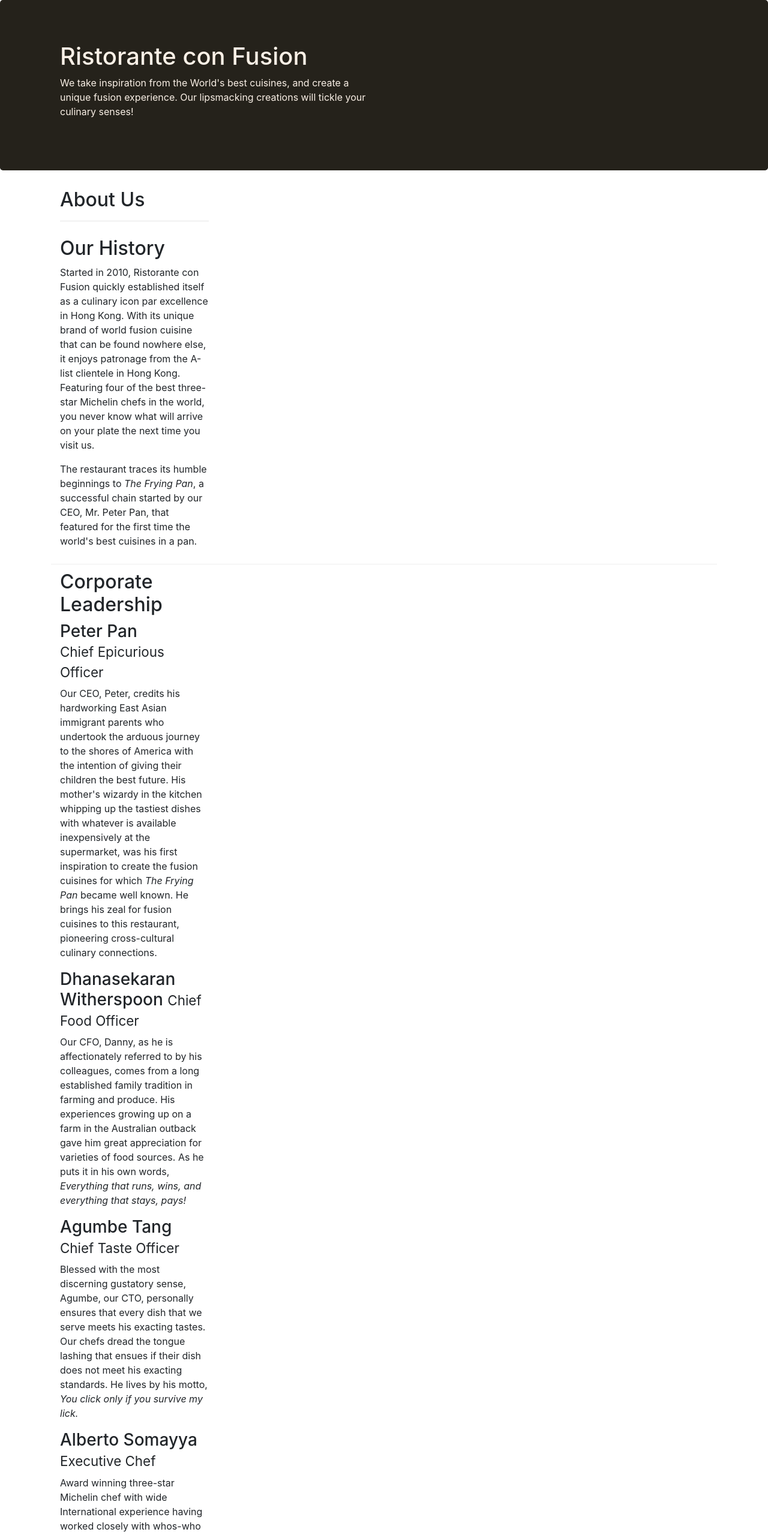
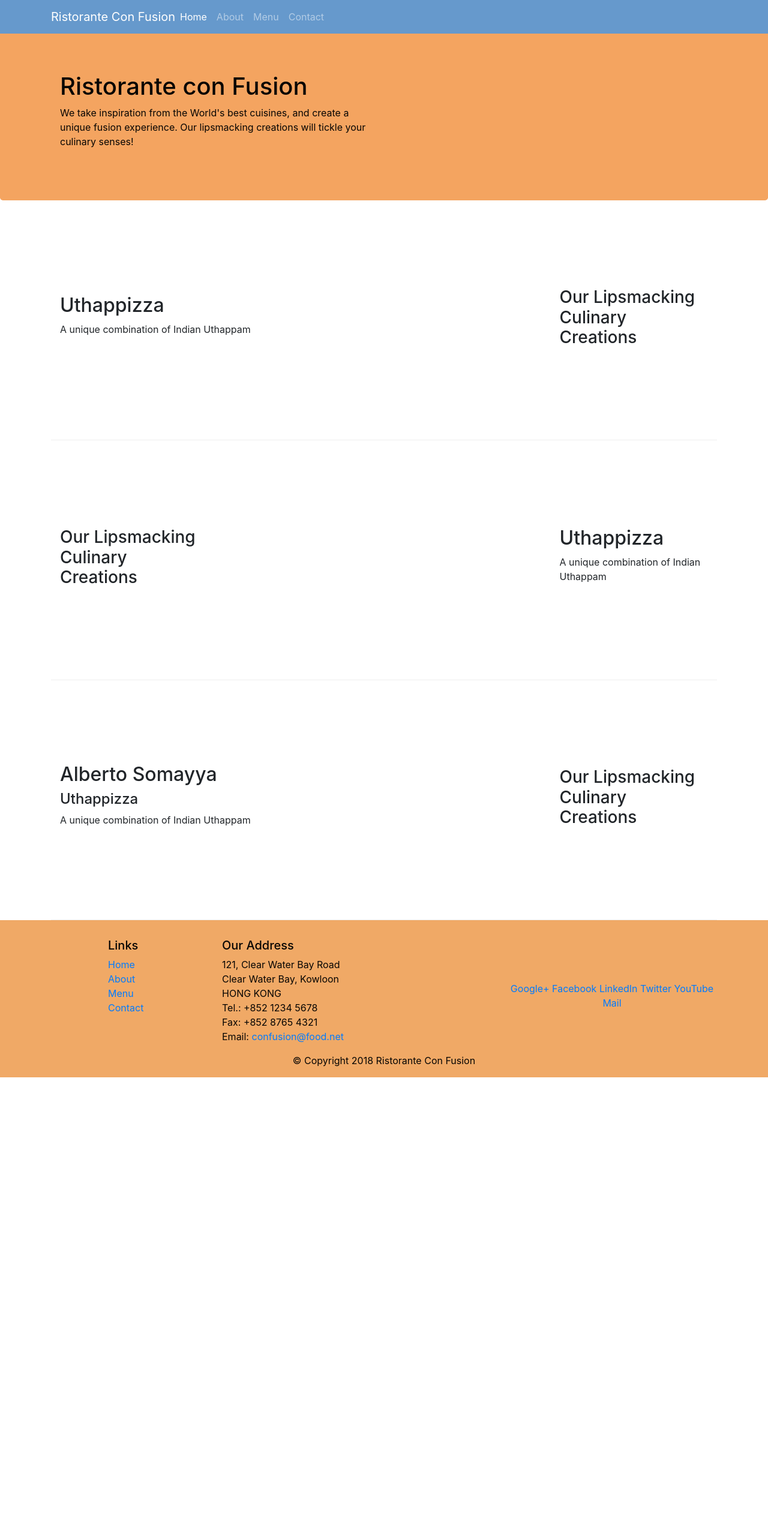
Before and after one commit to Anastasiiiii/Course-work, a website: page index.html in a window 1280 px wide. Shown: the top 2559 px of the page at 60% size. After the commit the page ends 1796 px from the top, so only its background shows below. Drawn offline with nearby package versions, Linux system fonts and the light colour scheme.

Commit message:
Navigation

```diff
--- a/css/styles.css
+++ b/css/styles.css
@@ -10,16 +10,16 @@
 }
 
 .footer {
-    background-color: #25221b;
-    color: #faf0e6;
+    background-color: #F0A966;
+    color: #070503;
     margin: 0px auto;
-    padding: 0px 0px 0px 0px;
+    padding: 30px 0px 0px 0px;
 }
 .jumbotron {
     padding: 70px 30px 70px 30px;
     margin: 0px auto;
-    background-color: #25221b;
-    color:#faf0e6;
+    background-color: #F4A460;
+    color: #070503;
 }
 .address {
     font-size: 80%;
@@ -29,3 +29,12 @@
     padding-top: 30px;
 
 }
+
+body {
+    padding: 50px 0px 0px 0px;
+    z-index: 0;
+}
+.navbar-dark {
+    background-color: rgb(102 153 204);
+    color: #070503;
+}
--- a/index.html
+++ b/index.html
@@ -7,9 +7,25 @@
 
     <link rel="stylesheet" href="node_modules/bootstrap/dist/css/bootstrap.min.css">
     <link rel = "stylesheet" href = "css/styles.css">
-    <title>Ristorante Con Fusion: About Us</title>
+    <title>Ristorante Con Fusion: Home</title>
 </head>
 <body>
+    <nav class = "navbar navbar-dark navbar-expand-sm fixed-top">
+        <div class = "container">
+            <button class = "navbar-toggler" tupe = "button" data-toggle="collapse" data-target = "#Navbar">
+                <span class = "navbar-toggler-icon"></span>
+            </button>
+            <a class = "navbar-brand mr-auto" href = "#">Ristorante Con Fusion</a>
+            <div class = "collapse navbar-collapse" id = "Navbar">
+            <ul class = "navbar-nav mr-auto">
+                <li class = "nav-item active"><a class = "nav-link" href = "#">Home</a></li>
+                <li class = "nav-item"><a class = "nav-link" href = "./aboutus.html">About</a></li>
+                <li class = "nav-item"><a class = "nav-link" href = "#">Menu</a></li>
+                <li class = "nav-item"><a class = "nav-link" href = "#">Contact</a></li>
+            </ul>
+         </div>
+        </div>
+    </nav>
     <header class = "jumbotron">
         <div class = "container">
             <div class = "row row-header">
@@ -17,37 +33,40 @@
                <h1>Ristorante con Fusion</h1>
                <p>We take inspiration from the World's best cuisines, and create a unique fusion experience. Our lipsmacking creations will tickle your culinary senses!</p>
            </div>
-                <div class = "col-12 col-sm">
+           <div class="col-12 col-sm">
+
             </div>
         </div>
         </div>
     </header>
     <div class = "container">
-        <div class = " align-items-center first-title">
-           <div class = " col-12 col-sm-4 order-sm-first col-md-3">
-               <h2>About Us</h2>
-               <hr>
+        <div class = "row row-content align-items-center">
+            <div class = "col-12 col-sm-4 order-sm-last col-md-3">
+                <h3>Our Lipsmacking Culinary Creations</h3>
+            </div>
+            <div class="col col-sm order-sm-first col-md">
+                <h2>Uthappizza</h2>
+                <p>A unique combination of Indian Uthappam</p>
+           </div>
+        </div>
+
+    <div class = "row row-content align-items-center">
+         <div class = "col-12 col-sm-4 col-md-3">
+             <h3>Our Lipsmacking Culinary Creations</h3>
+         </div>
+         <div class="col col-sm offset-6 col-md">
+             <h2>Uthappizza</h2>
+             <p>A unique combination of Indian Uthappam</p>
          </div>
     </div>
     <div class = "row row-content align-items-center">
-            <div class="col col-12 col-sm-4  col-md-3">
-                <h2>Our History</h2>
-                <p>Started in 2010, Ristorante con Fusion quickly established itself as a culinary icon par excellence in Hong Kong. With its unique brand of world fusion cuisine that can be found nowhere else, it enjoys patronage from the A-list clientele in Hong Kong.  Featuring four of the best three-star Michelin chefs in the world, you never know what will arrive on your plate the next time you visit us.</p>
-                <p>The restaurant traces its humble beginnings to <em>The Frying Pan</em>, a successful chain started by our CEO, Mr. Peter Pan, that featured for the first time the world's best cuisines in a pan.</p>
+         <div class = "col-12 col-sm-4 order-sm-last col-md-3">
+             <h3>Our Lipsmacking Culinary Creations</h3>
              </div>
-        </div>
-        <div class = "row row-content align-items-center">
-            <div class = "col-12 col-sm-4 col-md-3">
-                <h2>Corporate Leadership</h2>
-                <h3>Peter Pan<small>
-                <br>Chief Epicurious Officer</small></h3>
-                <p class = " d-none d-sm-block">Our CEO, Peter, credits his hardworking East Asian immigrant parents who undertook the arduous journey to the shores of America with the intention of giving their children the best future. His mother's wizardy in the kitchen whipping up the tastiest dishes with whatever is available inexpensively at the supermarket, was his first inspiration to create the fusion cuisines for which <em>The Frying Pan</em> became well known. He brings his zeal for fusion cuisines to this restaurant, pioneering cross-cultural culinary connections.</p>
-                <h3>Dhanasekaran Witherspoon <small>Chief Food Officer</small></h3>
-                <p class = " d-none d-sm-block">Our CFO, Danny, as he is affectionately referred to by his colleagues, comes from a long established family tradition in farming and produce. His experiences growing up on a farm in the Australian outback gave him great appreciation for varieties of food sources. As he puts it in his own words, <em>Everything that runs, wins, and everything that stays, pays!</em></p>
-                <h3>Agumbe Tang <br><small>Chief Taste Officer</small></h3>
-                <p class = " d-none d-sm-block">Blessed with the most discerning gustatory sense, Agumbe, our CTO, personally ensures that every dish that we serve meets his exacting tastes. Our chefs dread the tongue lashing that ensues if their dish does not meet his exacting standards. He lives by his motto, <em>You click only if you survive my lick.</em></p>
-                <h3>Alberto Somayya <br><small>Executive Chef</small></h3>
-                <p class = " d-none d-sm-block">Award winning three-star Michelin chef with wide International experience having worked closely with whos-who in the culinary world, he specializes in creating mouthwatering Indo-Italian fusion experiences. He says, <em>Put together the cuisines from the two craziest cultures, and you get a winning hit! Amma Mia!</em></p>
+             <div class="col col-sm order-sm-first col-md">
+                <h2>Alberto Somayya</h2>
+                <h4>Uthappizza</h4>
+                <p>A unique combination of Indian Uthappam</p>
             </div>
         </div>
 </div>
@@ -58,7 +77,7 @@
                      <h5>Links</h5>
                      <ul class = "list-unstyled">
                          <li><a href="#">Home</a></li>
-                         <li><a href="#">About</a></li>
+                         <li><a href="./aboutus.html">About</a></li>
                          <li><a href="#">Menu</a></li>
                          <li><a href="#">Contact</a></li>
                      </ul>
```
Also changed, not shown: aboutus.html (added, +120 -0 lines). Lines whose indentation alone changed are shown as unchanged.
